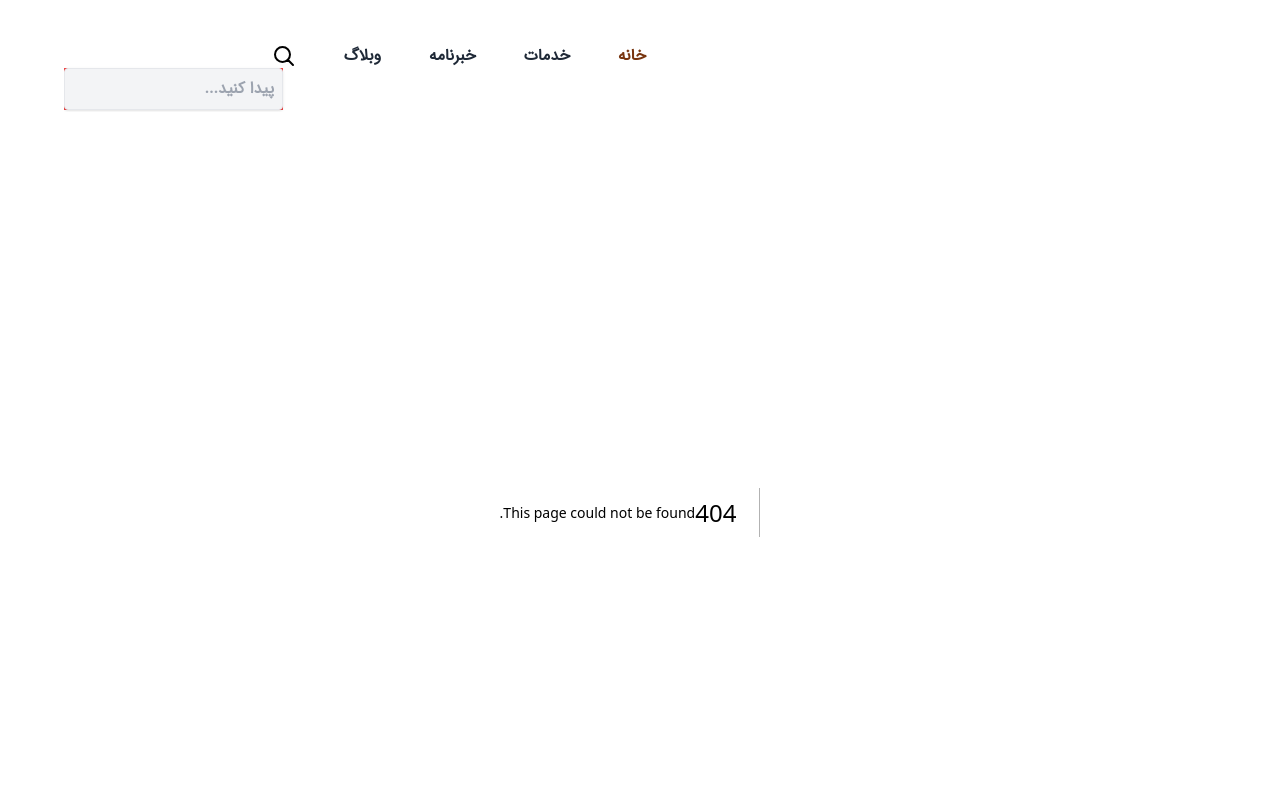
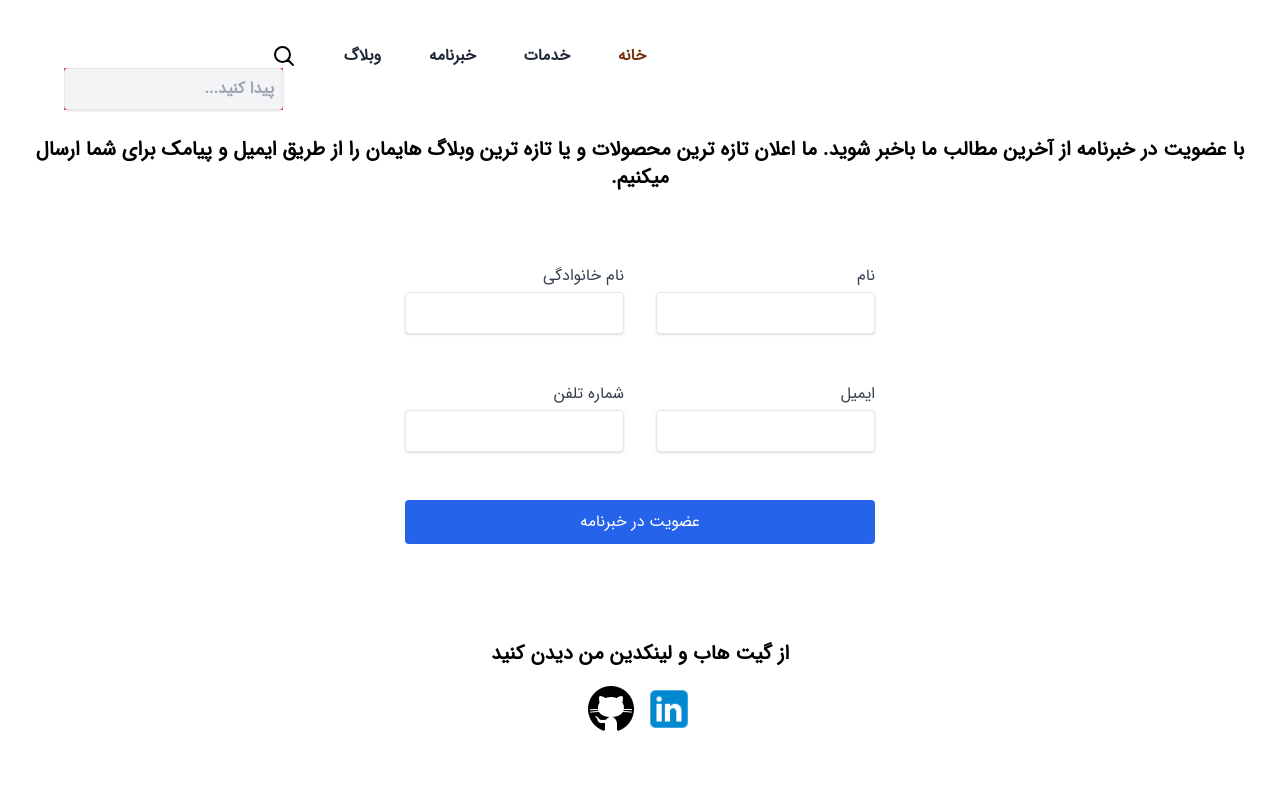
Before and after one commit to Niloofar-Palvaneh/Coffee-shop, a Next.js app: page /newsletters in a window 1280 px wide. Before the commit this address had no page. Shown: the top 800 px of the page. Built offline with nearby package versions, Linux system fonts and the light colour scheme.

Commit message:
create newsletters page

```diff
--- a/components/navbar/Navbar.js
+++ b/components/navbar/Navbar.js
@@ -23,7 +23,7 @@ export default function Navbar() {
         {
             id: 3,
             title: "خبرنامه",
-            pathName: "/",
+            pathName: "/newsletters",
             isActive: false
         },
         {
--- a/package.json
+++ b/package.json
@@ -10,6 +10,7 @@
   },
   "dependencies": {
     "aos": "^2.3.4",
+    "formik": "^2.4.5",
     "next": "14.0.3",
     "react": "^18",
     "react-dom": "^18",
--- a/pages/blogs/[id].js
+++ b/pages/blogs/[id].js
@@ -68,7 +68,7 @@ export default function SingleCoffee() {
                 <div className="w-[50%] sm:w-[95%]">
                     {
                         singleBlog.map(item => (
-                            <div>
+                            <div key={item.id}>
                                 <Image
                                 className="w-full"
                                 src={"/blog1.jpg"} width={300} height={300} alt="..." />
--- /dev/null
+++ b/pages/newsletters/index.js
@@ -0,0 +1,41 @@
+
+
+export default function Newsletters() {
+    return (
+        <>
+            <div className="flex items-center justify-center mb-12">
+                <div className="flex items-center justify-center flex-col">
+                    <h1 className="text-center p-6 text-xl mb-12 font-bold">
+                        با عضویت در خبرنامه از آخرین مطالب ما باخبر شوید. ما اعلان تازه ترین محصولات و یا تازه ترین وبلاگ هایمان را از طریق ایمیل و پیامک برای شما ارسال میکنیم.
+                    </h1>
+                    <form className="flex flex-col gap-12">
+                        <div className="flex items-center gap-8">
+                            <section className="flex flex-col gap-1">
+                                <label className="text-gray-700" htmlFor="firstName">نام</label>
+                                <input className="border shadow p-2 rounded outline-orange-300" type="text" name="firstName" />
+                            </section>
+                            <section className="flex flex-col gap-1">
+                                <label className="text-gray-700" htmlFor="lasttName">نام خانوادگی</label>
+                                <input className="border shadow p-2 rounded outline-orange-300" type="text" name="lastName" />
+                            </section>
+                        </div>
+                        <div className="flex items-center gap-8">
+                            <section className="flex flex-col gap-1">
+                                <label className="text-gray-700" htmlFor="mail">ایمیل</label>
+                                <input className="border shadow p-2 rounded outline-orange-300" type="email" name="mail" />
+                            </section>
+                            <section className="flex flex-col gap-1">
+                                <label className="text-gray-700" htmlFor="number">شماره تلفن</label>
+                                <input className="border shadow p-2 rounded outline-orange-300" type="text" name="number" />
+                            </section>
+                        </div>
+                        <button
+                        className="bg-blue-600 text-white p-2 border transition hover:bg-white hover:text-blue-600 border-blue-600 border-2 rounded">
+                            عضویت در خبرنامه
+                        </button>
+                    </form>
+                </div>
+            </div>
+        </>
+    )
+}
```
Also changed, not shown: 1 other file (tests, documents, lock files or other folders).
